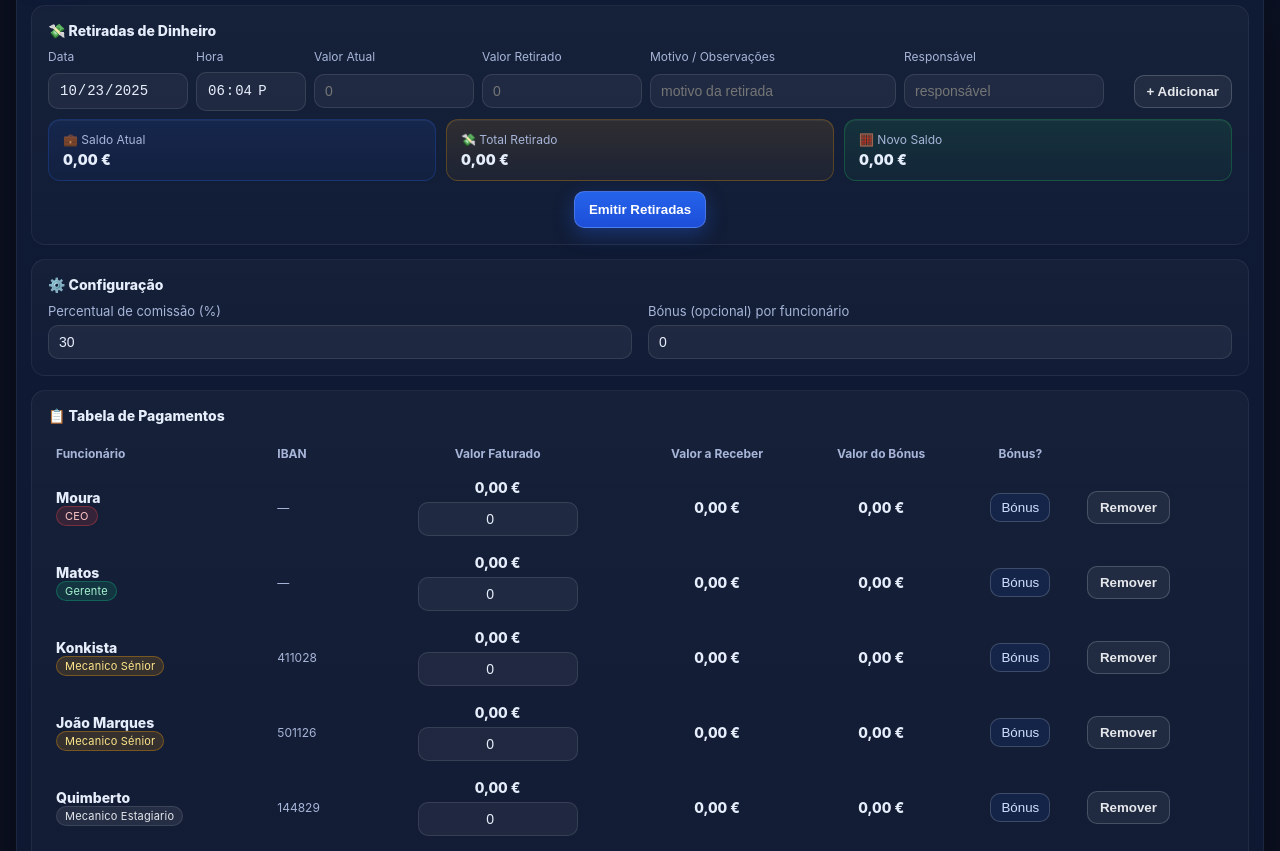
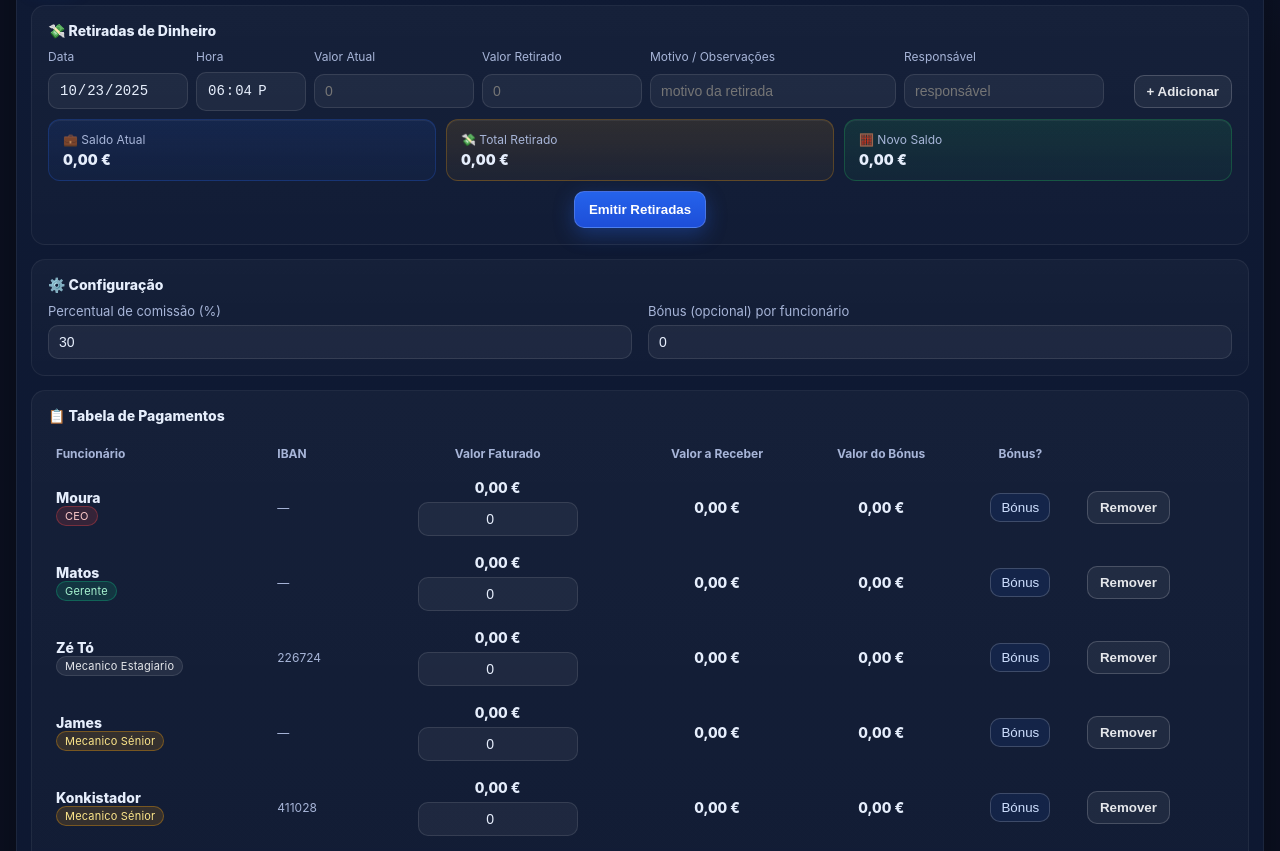
Before and after one commit to JustOwnz/redlinemovimentos, a plain HTML site: page index.html in a window 1280 px wide. Shown: the part 93-944 px from the top of the page. Drawn offline with Linux system fonts and the light colour scheme.

Commit message:
Update index.html

```diff
--- a/index.html
+++ b/index.html
@@ -231,12 +231,12 @@
     const EMPLOYEES = [
       { name: 'Moura', cargo: 'CEO', iban:'' },
       { name: 'Matos', cargo: 'Gerente', iban:'' },
-      { name: 'Konkista', cargo: 'Mecanico Sénior', iban:'411028' },
+      { name: 'Zé Tó', cargo: 'Mecanico Estagiario', iban:'226724' },
+      { name: 'James', cargo: 'Mecanico Sénior', iban:'' },
+      { name: 'Konkistador', cargo: 'Mecanico Sénior', iban:'411028' },
       { name: 'João Marques', cargo: 'Mecanico Sénior', iban:'501126' },
+      { name: 'Faustino', cargo: 'Mecanico Estagiario', iban:'' },
       { name: 'Quimberto', cargo: 'Mecanico Estagiario', iban:'144829' },
-      { name: 'James', cargo: 'Mecanico Sénior', iban:'' },
-      { name: 'Fautino', cargo: 'Mecanico Estagiario', iban:'' },
-      { name: 'Zé Tó', cargo: 'Mecanico Estagiario', iban:'226724' },
     ];
 
     // ====== Utils ======
```
